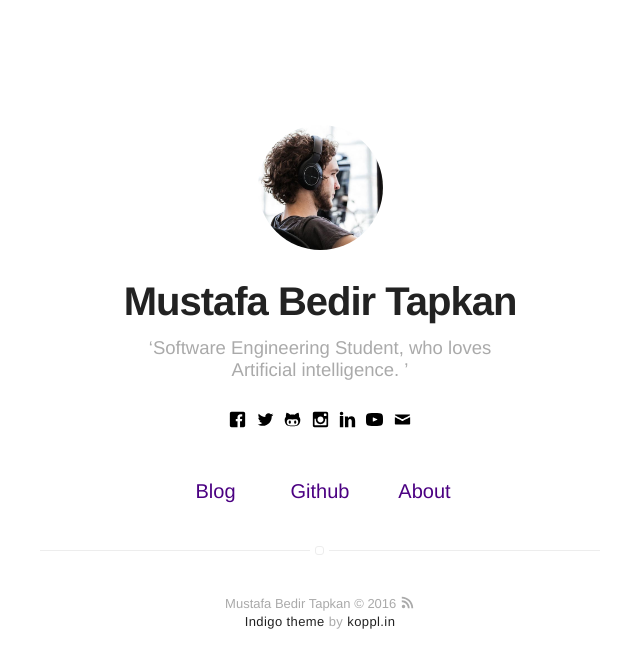
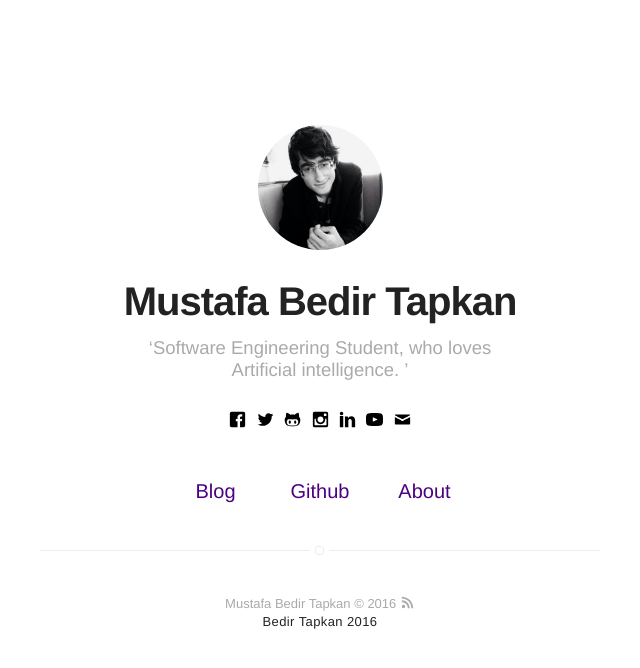
Before and after one commit to profkemalaydin/BedirT.github.io, a Jekyll site: the page built from index.html, in a window 1280 px wide. Shown: the top 668 px of the page, without its empty margins (320-960 px from the left). Built offline with Jekyll 4.4.1, drawn with Linux system fonts in a browser that asks for light colours.

Commit message:
update main

```diff
--- a/_includes/footer.html
+++ b/_includes/footer.html
@@ -1,4 +1,4 @@
 <footer>
     {{ site.name }} © {{ site.time | date: '%Y' }} <a href="{{ site.url }}/feed.xml" target="_blank"><svg class="icon icon-rss"><use xlink:href="#icon-rss"></use></svg></a>
-    <p><a href="http://koppl.in/indigo">Indigo theme</a> by <a href="http://koppl.in">koppl.in</a></p>
+    <p><a href=“bedirtapkan.me”>Bedir Tapkan 2016</a></p>
 </footer>
```
Also changed, not shown: README.md, assets/images/profile.jpg, src/images/profile.jpg.
